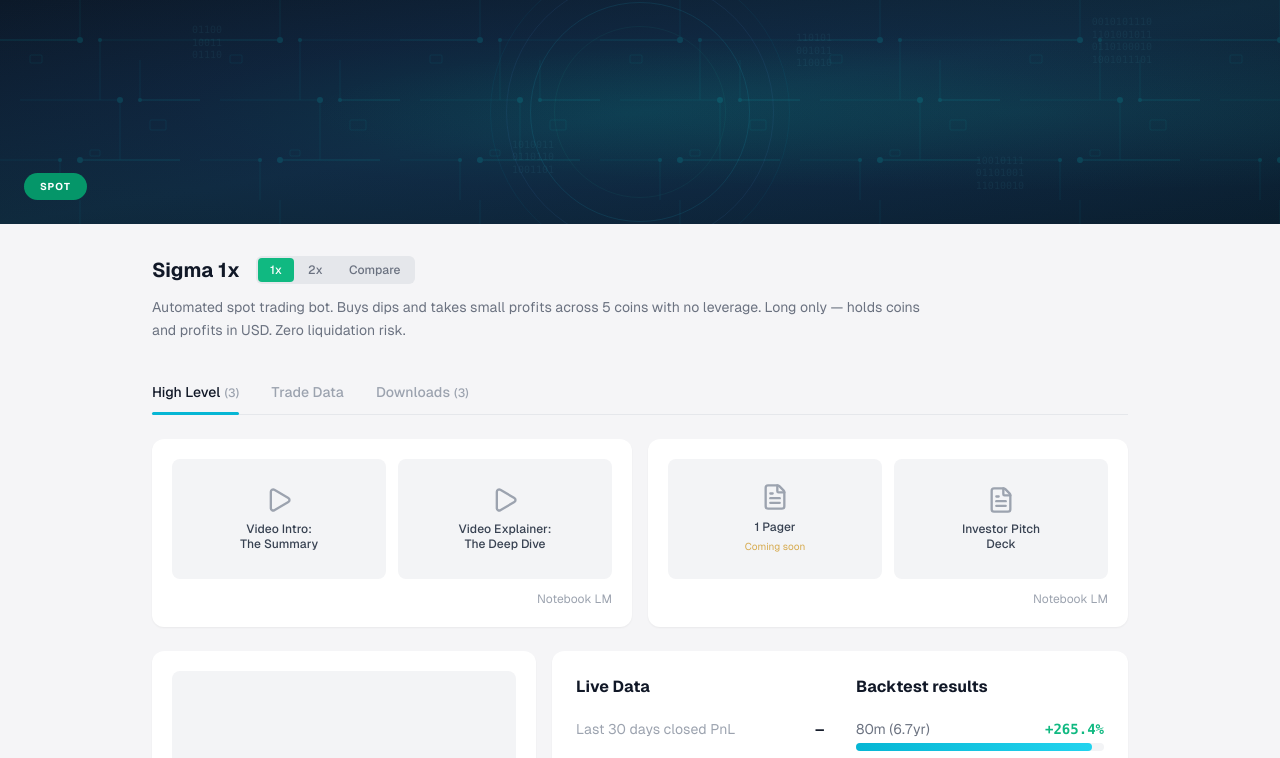
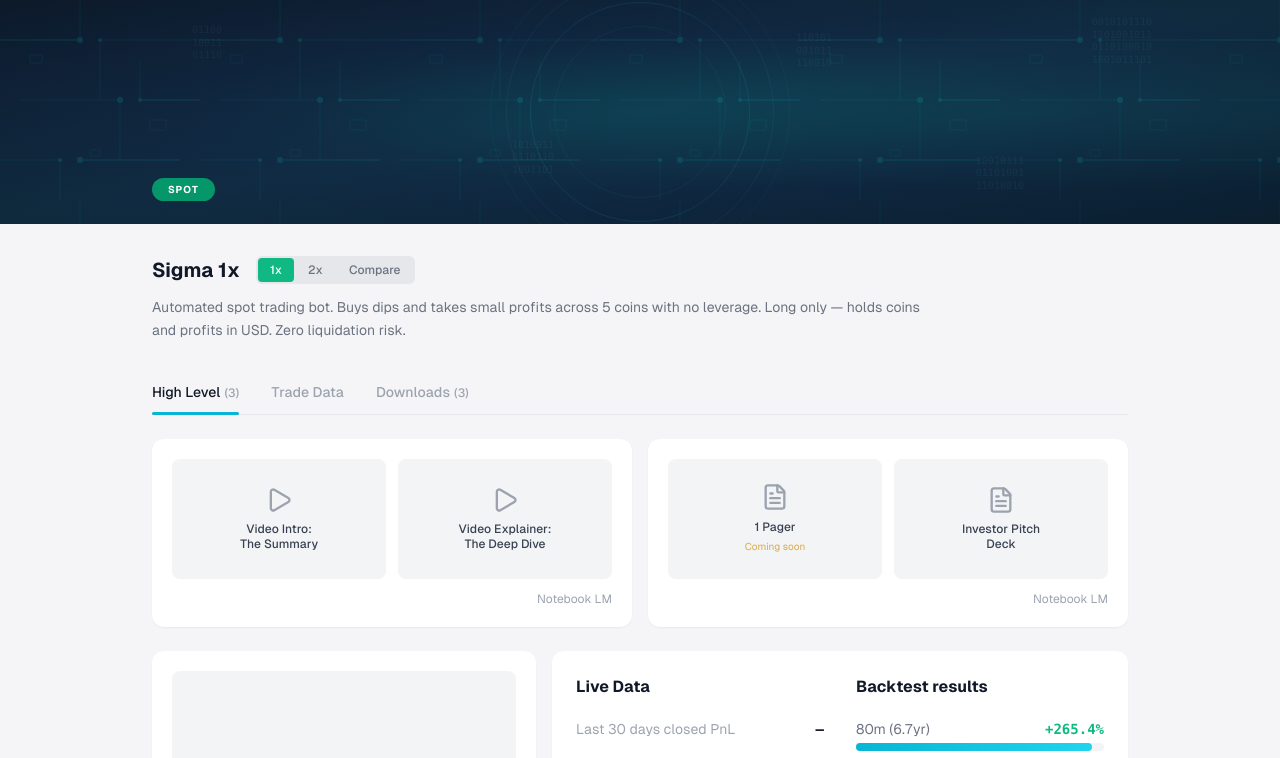
Before and after one commit to 20aleortiz/sequence-temp-data-room-, a Next.js app: page / in a window 1280 px wide. Shown: the top 758 px of the page. Built offline with nearby package versions, Linux system fonts and the light colour scheme.

Commit message:
Align hero tag with content container (max-w-5xl)

```diff
--- a/app/components/Hero.tsx
+++ b/app/components/Hero.tsx
@@ -70,10 +70,12 @@ export default function Hero({ strategyKey }: { strategyKey: StrategyKey }) {
       </div>
 
       {/* Tag */}
-      <div className="relative z-10 h-full flex items-end p-6">
-        <span className="bg-emerald-600 text-white text-[10px] font-bold uppercase tracking-widest px-4 py-1.5 rounded-full">
-          {label}
-        </span>
+      <div className="relative z-10 h-full flex items-end">
+        <div className="max-w-5xl mx-auto w-full px-6 pb-6">
+          <span className="bg-emerald-600 text-white text-[10px] font-bold uppercase tracking-widest px-4 py-1.5 rounded-full">
+            {label}
+          </span>
+        </div>
       </div>
     </section>
   );
```
